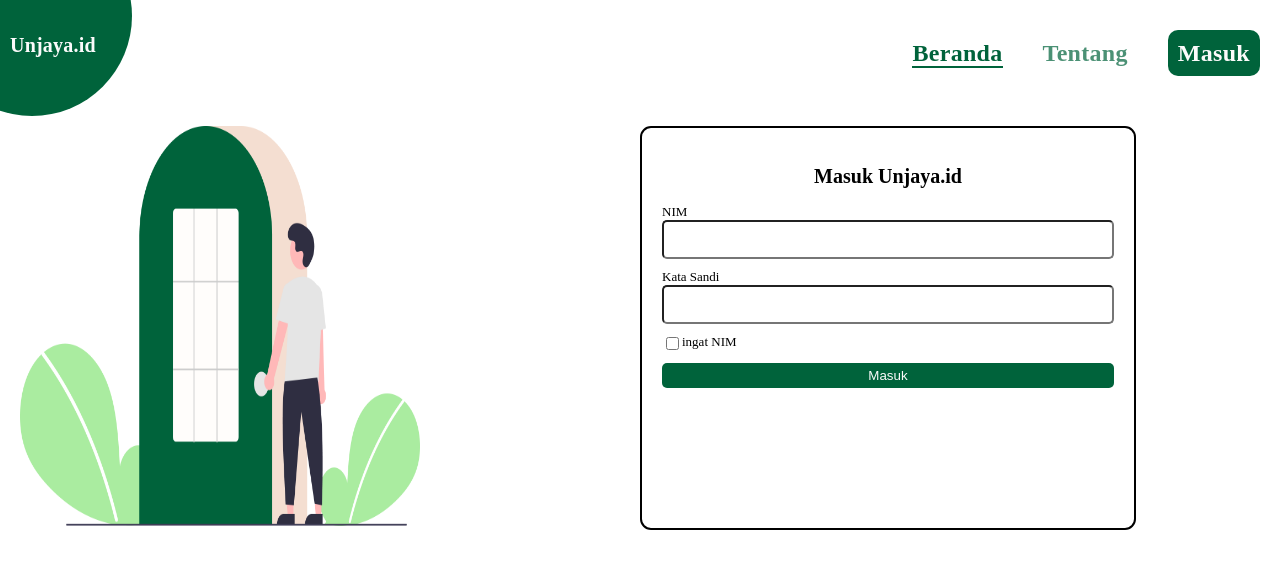
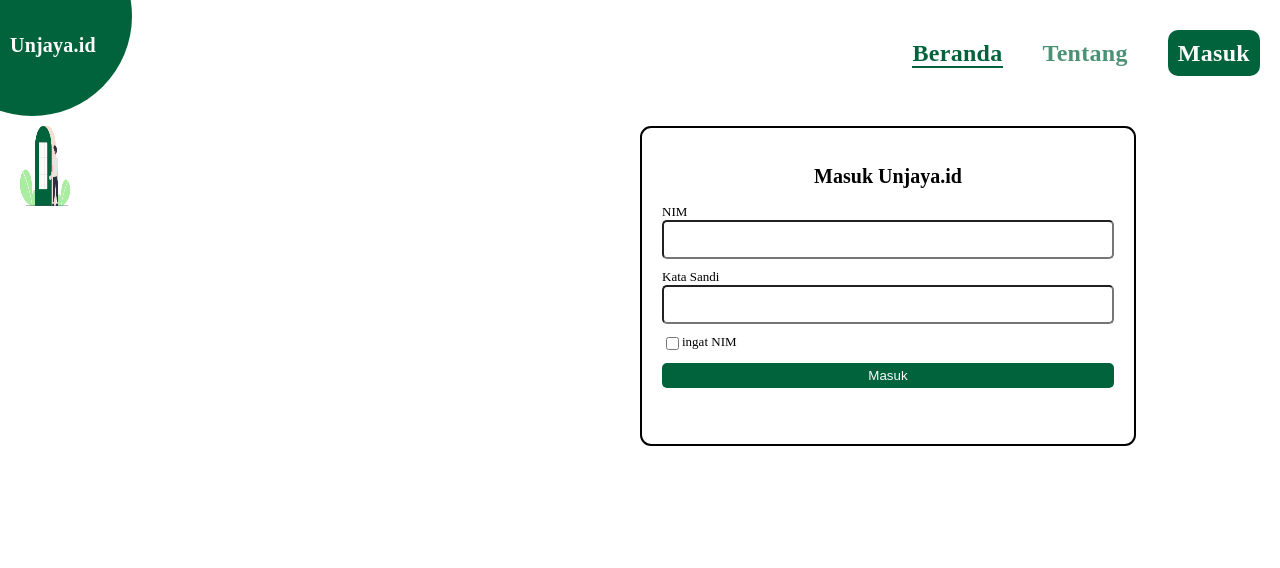
Before and after one commit to SokKanaTorajd/fe-unjaya-short-url, a Next.js app: page /login in a window 1280 px wide. Shown: the top 568 px of the page. Built offline with nearby package versions, Linux system fonts and the light colour scheme.

Commit message:
edit picture size

```diff
--- a/pages/login.js
+++ b/pages/login.js
@@ -8,7 +8,7 @@ function Login(){
         <>
         <div className="grid-2">
             <div className="image">
-                <Image alt='login' src="/login.png" width={400} height={400}/>
+                <Image alt='login' src="/login.png" width="50" height="80"/>
             </div>
             <div className="masuk">
                 <h2 className="title">Masuk Unjaya.id</h2>
```
